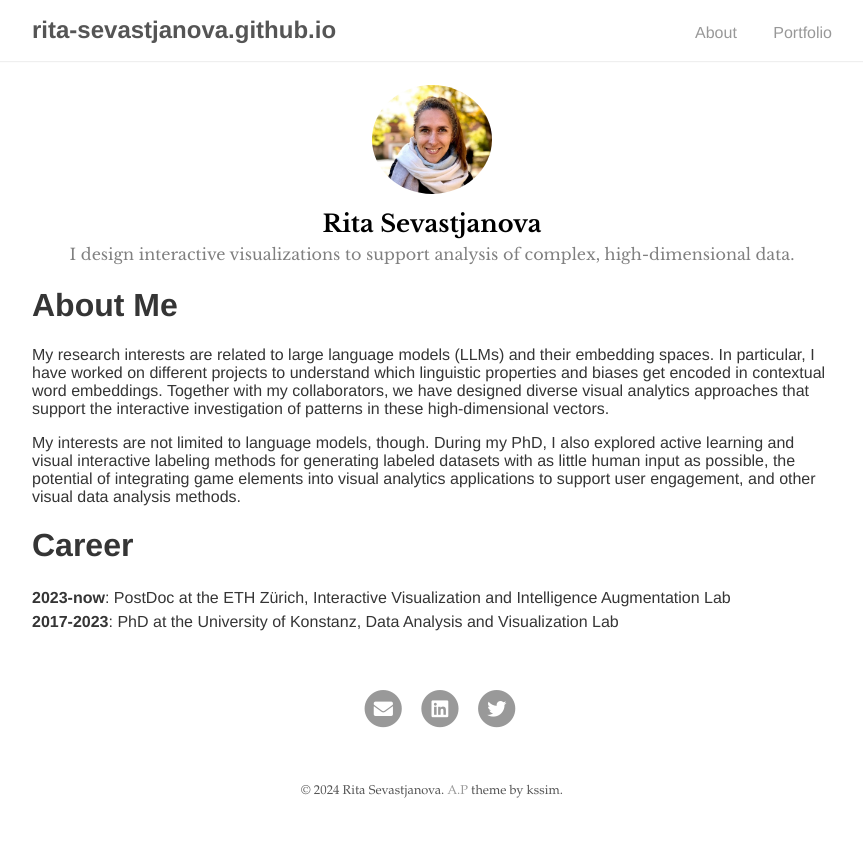
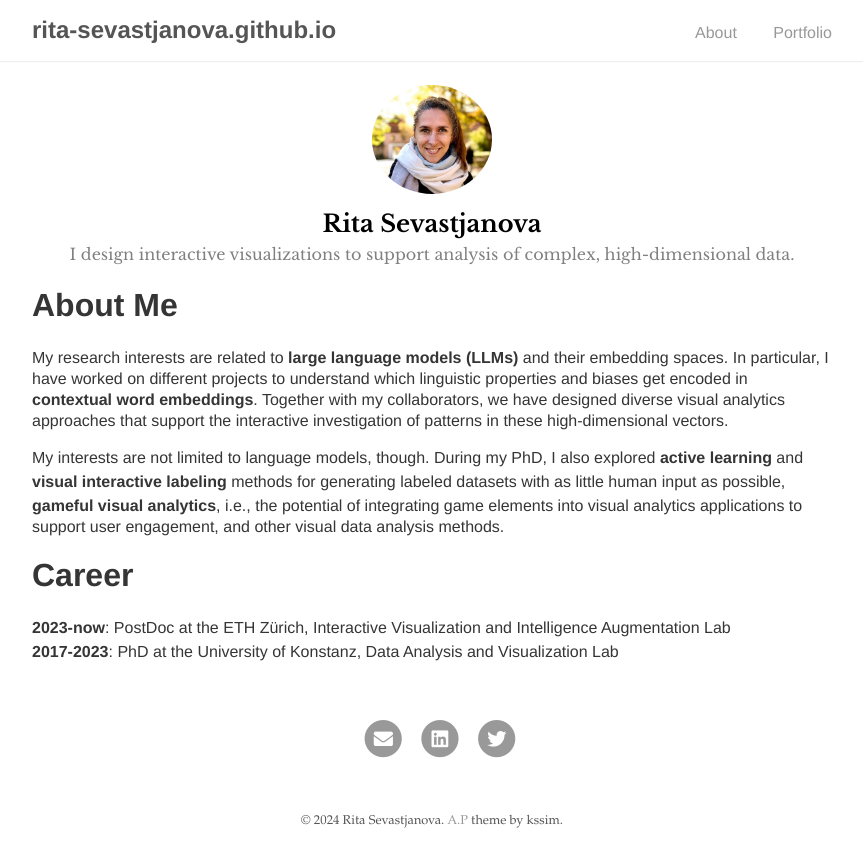
Before and after one commit to rita-sevastjanova/rita-sevastjanova.github.io, a Jekyll site: the page built from index.md, in a window 1280 px wide. Shown: the top 867 px of the page, without its empty margins (208-1071 px from the left). Built offline with Jekyll 4.4.1, drawn with Linux system fonts in a browser that asks for light colours; our own code applies the rules of GitHub Pages for plain Markdown files.

Commit message:
bold text

```diff
--- a/index.md
+++ b/index.md
@@ -3,9 +3,9 @@ layout: about
 ---
 
 # About Me
-My research interests are related to large language models (LLMs) and their embedding spaces. In particular, I have worked on different projects to understand which linguistic properties and biases get encoded in contextual word embeddings. Together with my collaborators, we have designed diverse visual analytics approaches that support the interactive investigation of patterns in these high-dimensional vectors.
+My research interests are related to <b>large language models (LLMs)</b> and their embedding spaces. In particular, I have worked on different projects to understand which linguistic properties and biases get encoded in <b>contextual word embeddings</b>. Together with my collaborators, we have designed diverse visual analytics approaches that support the interactive investigation of patterns in these high-dimensional vectors.
 
-My interests are not limited to language models, though. During my PhD, I  also explored active learning and visual interactive labeling methods for generating labeled datasets with as little human input as possible, the potential of integrating game elements into visual analytics applications to support user engagement, and other visual data analysis methods.
+My interests are not limited to language models, though. During my PhD, I  also explored <b>active learning</b> and <b>visual interactive labeling</b> methods for generating labeled datasets with as little human input as possible, <b>gameful visual analytics</b>, i.e., the potential of integrating game elements into visual analytics applications to support user engagement, and other visual data analysis methods.
 <br/>
 
 # Career
```
Also changed, not shown: 2 other files.
